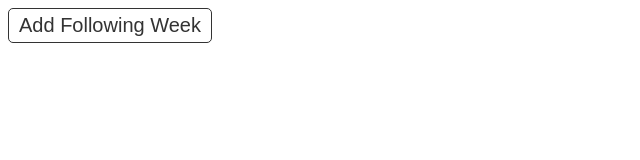
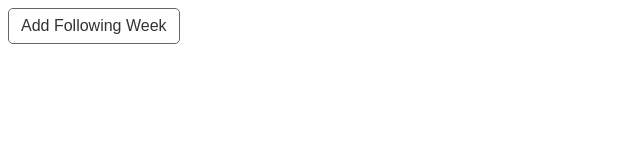
Before and after one commit to chrisbreiding/quick-site, a plain HTML site: page index.html in a window 1280 px wide. Shown: the whole page, without its empty margins (0-640 px from the left). Drawn offline with Linux system fonts and the light colour scheme.

Commit message:
reduce font size

```diff
--- a/index.html
+++ b/index.html
@@ -8,22 +8,23 @@
 
   <style>
     body {
+      color: #333;
       display: flex;
       font-family: sans-serif;
     }
 
     button {
       background: #fff;
-      border: solid 1px #333;
+      border: solid 1px #666;
       border-radius: 5px;
       color: #333;
       cursor: pointer;
-      font-size: 20px;
-      padding: 5px 10px;
+      font-size: 16px;
+      padding: 8px 12px;
     }
 
     button:hover {
-      background: #e3e3e3;
+      background: #e9e9e9;
     }
 
     p {
```
